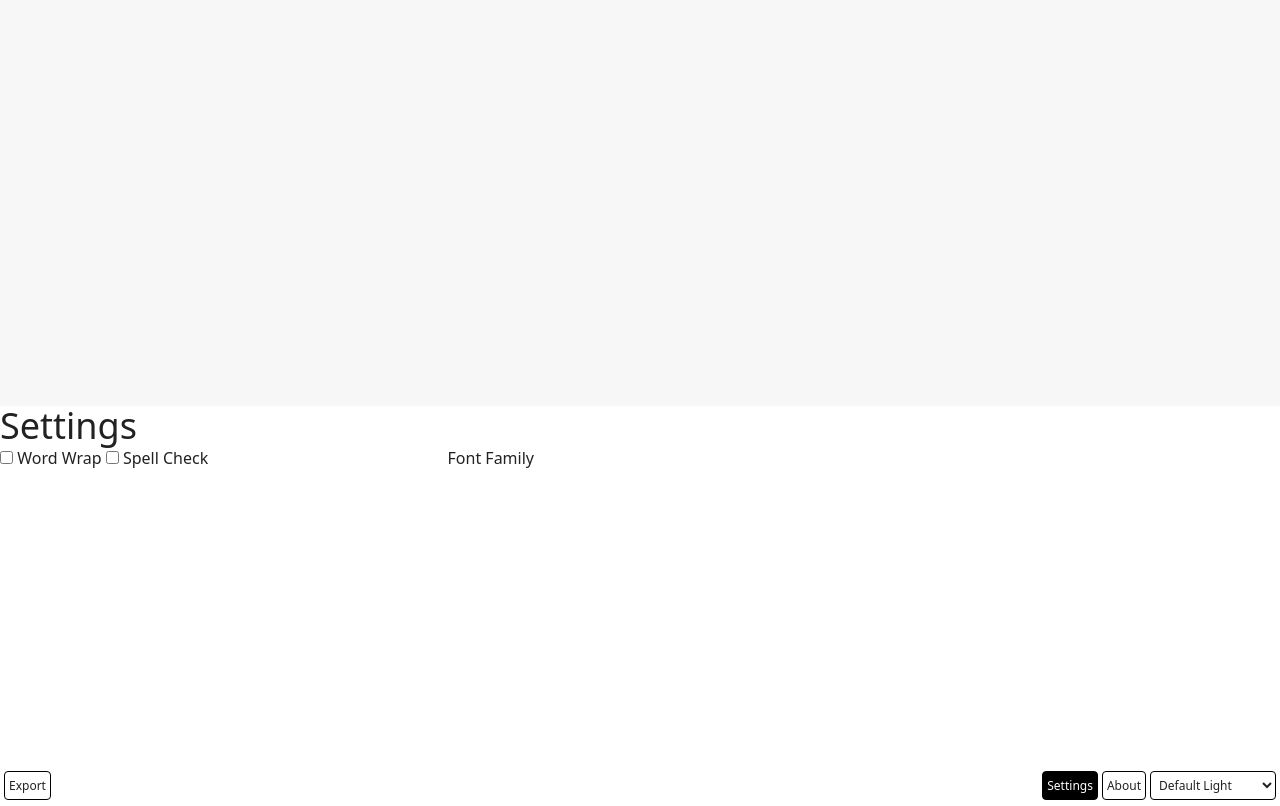
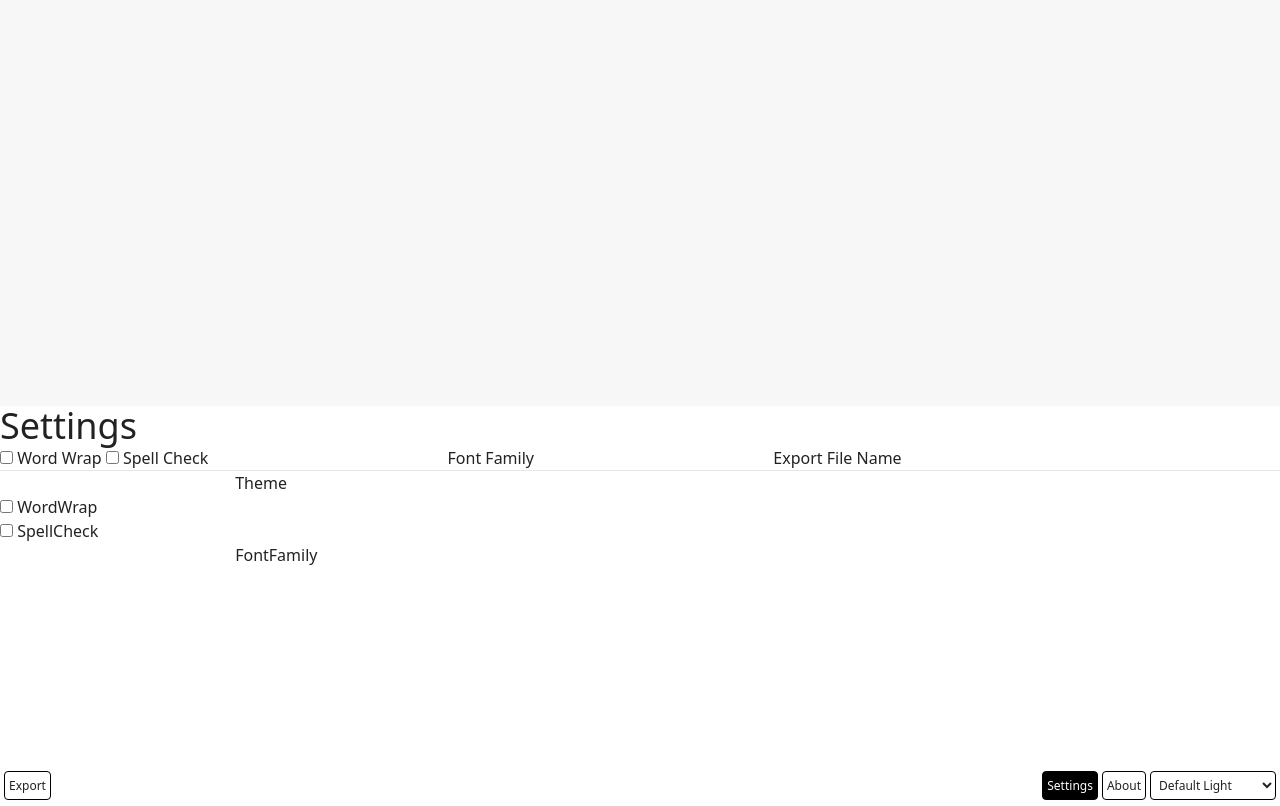
Before and after one commit to AtomicChocolate/textarea, a Svelte app: page / in a window 1280 px wide. Both pictures are taken after a click on the button "Settings". Built offline with nearby package versions, Linux system fonts and the light colour scheme.

Commit message:
Create dynamic HTML for settings panel

```diff
--- a/src/components/Export.svelte
+++ b/src/components/Export.svelte
@@ -2,8 +2,6 @@
 	import { text } from "../utilities/TextStore";
 
 	function exportText(input: string) {
-		console.log($text);
-
 		const element = document.createElement("a");
 		const file = new Blob([input], { type: "text/plain" });
 		element.href = URL.createObjectURL(file);
--- a/src/components/Settings.svelte
+++ b/src/components/Settings.svelte
@@ -3,7 +3,11 @@
 	import { settings } from "../utilities/SettingsStore";
 </script>
 
-<div class={`settings max-h-0 transition-all show-settings`}>
+<div
+	class={`settings invisible max-h-0 transition-all ${
+		$panels.settings ? "show-settings" : ""
+	}`}
+>
 	<h1 class="text-4xl">Settings</h1>
 	<input type="checkbox" title="wordwrap" name="wordwrap" />
 	<label for="wordwrap">Word Wrap</label>
@@ -11,4 +15,13 @@
 	<label for="spellcheck">Spell Check</label>
 	<input type="text" title="fontfamily" name="fontfamily" />
 	<label for="fontfamily">Font Family</label>
+	<input type="text" title="exportfilename" name="exportfilename" />
+	<label for="exportfilename">Export File Name</label>
+	<hr />
+	{#each Object.entries($settings) as [setting, value] (setting)}
+		<!-- <br><code>{setting} ({typeof value}) = {value}</code><br> -->
+		<input type={typeof value === "string" ? "text" : "checkbox"} title={setting} name={setting}>
+		<label for={setting}>{setting}</label>
+		<br>
+	{/each}
 </div>
--- a/src/utilities/Save.ts
+++ b/src/utilities/Save.ts
@@ -40,7 +40,7 @@ function saveText(text: string): void {
 }
 
 // Settings
-function getSettings(): any {
+function getSettings(): SettingsType {
 	// Parse the JSON string from localStorage into an object
 	const settings = getFromStorage(
 		STORAGE_KEYS.SETTINGS,
@@ -49,8 +49,10 @@ function getSettings(): any {
 	return JSON.parse(settings);
 }
 
-function saveSettings(settings: any): void {
+function saveSettings(settings: SettingsType): void {
 	// Convert the settings object into a JSON string for storage
+	console.log("saving settings");
+	settings = { ...DEFAULT_SETTINGS, ...settings };
 	saveToStorage(STORAGE_KEYS.SETTINGS, JSON.stringify(settings));
 }
 
```
